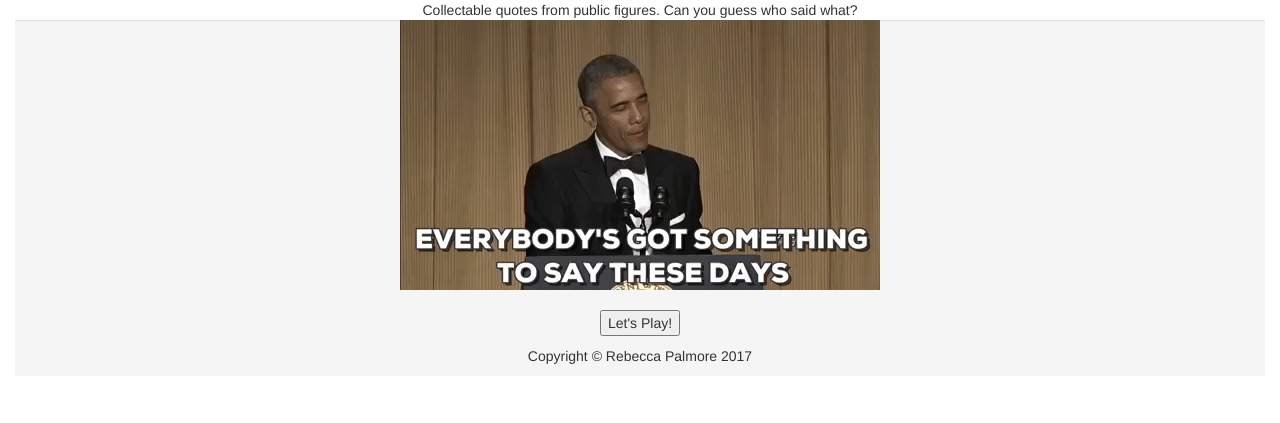
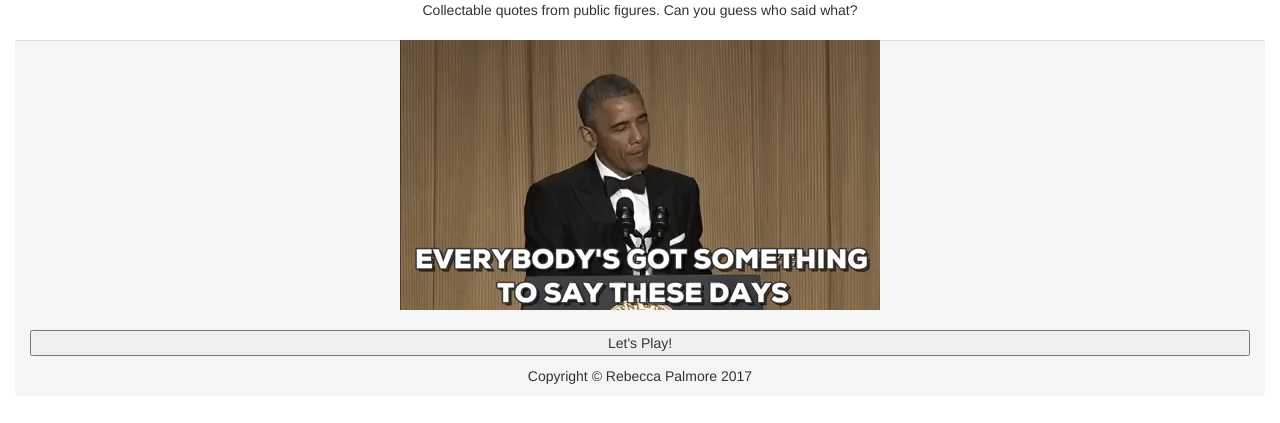
Before and after one commit to rpalmore/TriviaGame, a PHP site: page / in a window 1280 px wide. Shown: the part 115-538 px from the top of the page. Run offline with PHP 8.4, Linux system fonts and the light colour scheme; some libraries are stand-ins or nearby versions.

Commit message:
updating

```diff
--- a/assets/css/style.css
+++ b/assets/css/style.css
@@ -6,12 +6,23 @@ header {
 
 .subhead {
 	text-align: center;
+	margin-bottom: 20px;
 }
 
 .startButton {
 	margin-top: 20px;
 }
 
-.main {
-	martin-top: 20px;
+#startButton {
+	width: 100%;
+	margin-top: 20px;
+
 }
+
+#giphy {
+
+}
+
+button {
+	width: 100%;
+}
--- a/assets/javascript/app.js
+++ b/assets/javascript/app.js
@@ -53,9 +53,10 @@ var lossCounter = 0;
 var unanswered = 0;
 
 function start() {
-	$(".main").prepend(giphy);
+	$("#giphy").prepend(giphy);
 	$("#startButton").on("click", function() {
 	$(".startButton").remove();
+	$("#giphy").fadeOut();
 	roundOne();
   })
 }
--- a/index.html
+++ b/index.html
@@ -39,6 +39,8 @@
 
 	<div class="main text-center col-xs-12">
 
+		<span id="giphy"></span>
+
 		<div class="startButton">
 
 			<button><span id="startButton">Let's Play!</button>
```
